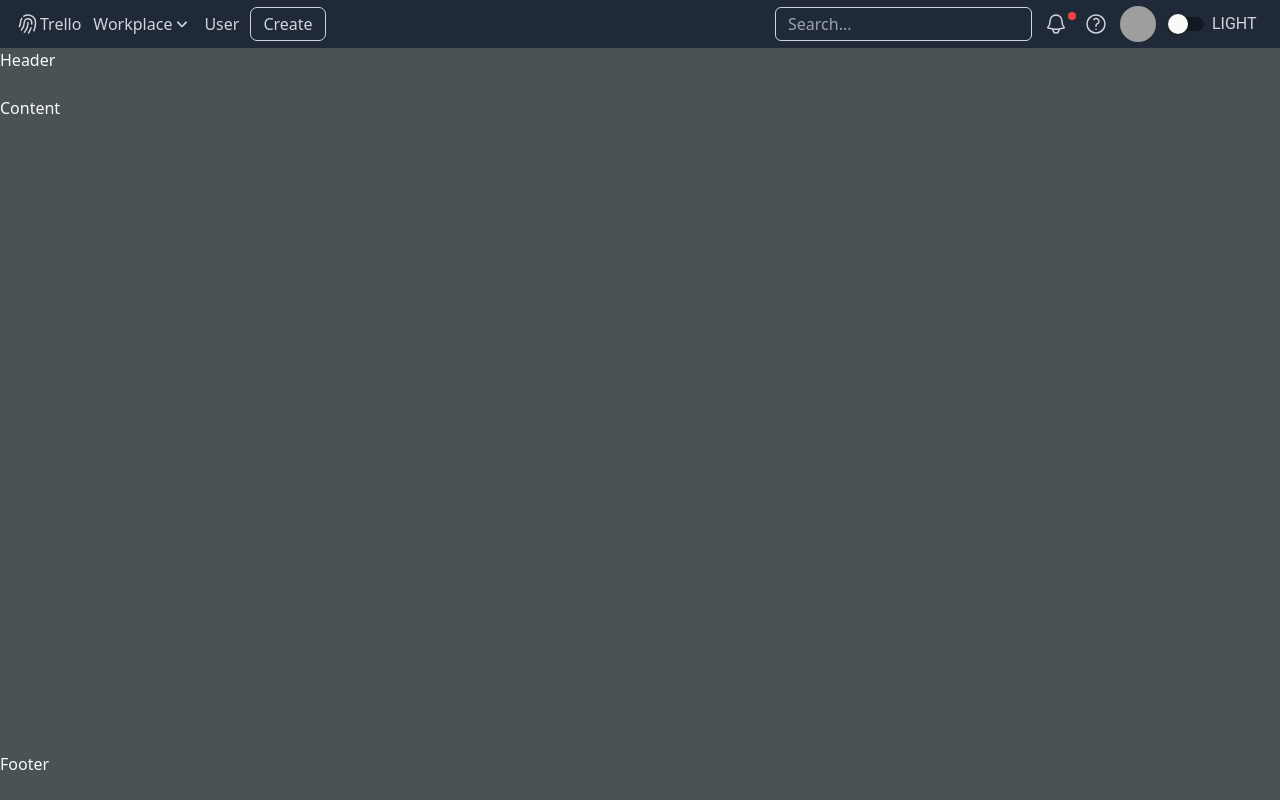
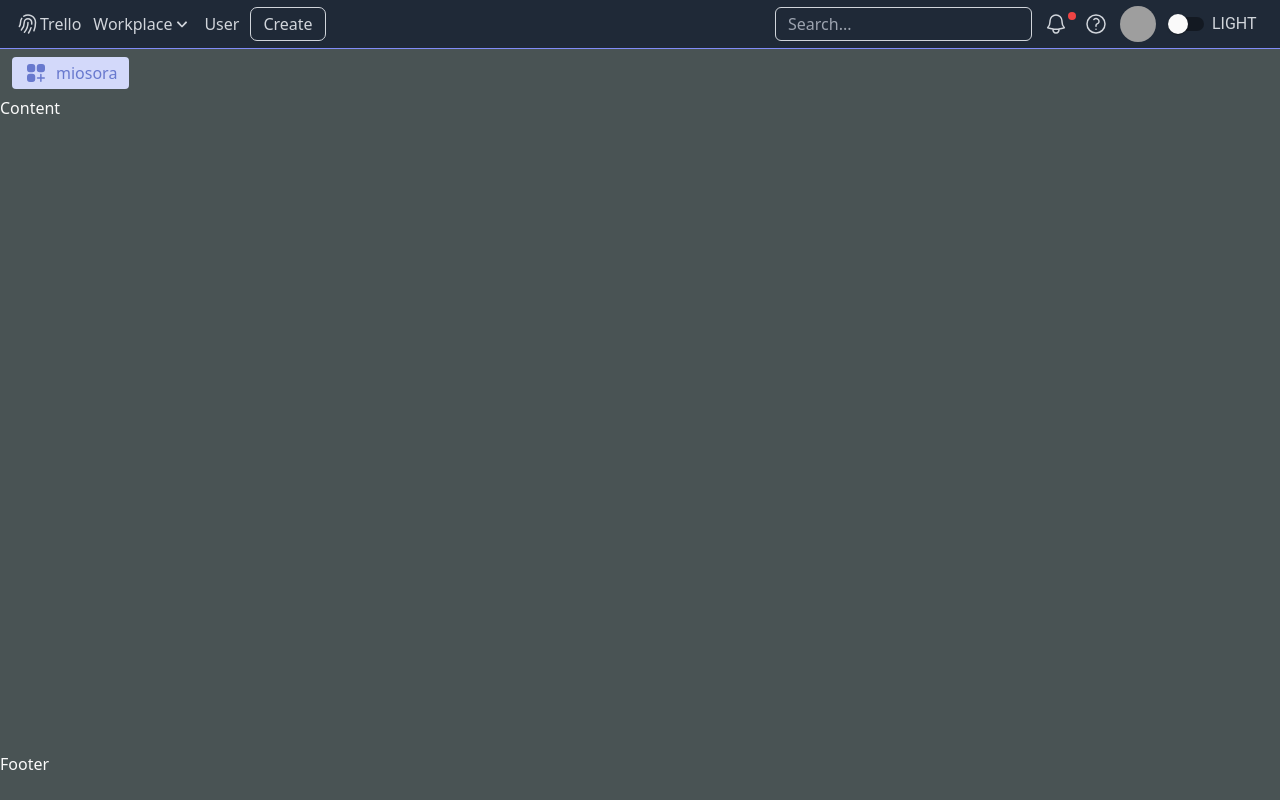
Before and after one commit to vtamin154/trello-app, an Angular app: page /home in a window 1280 px wide. Built offline with nearby package versions, Linux system fonts and the light colour scheme; grey boxes are pictures that could not be loaded.

Commit message:
add effect radiate for button

```diff
--- a/src/app/pages/boards/board-bar/board-bar.component.html
+++ b/src/app/pages/boards/board-bar/board-bar.component.html
@@ -1 +1,17 @@
-<div class="h-header-custom">Header</div>
+<div class="board-bar h-header-custom border-t border-t-indigo-400">
+  <div class="py-2 px-3">
+    <button class="flex px-3 py-1 rounded cursor-pointer">
+      <svg
+        xmlns="http://www.w3.org/2000/svg"
+        viewBox="0 0 24 24"
+        fill="currentColor"
+        class="size-6 mr-2"
+      >
+        <path
+          d="M6 3a3 3 0 0 0-3 3v2.25a3 3 0 0 0 3 3h2.25a3 3 0 0 0 3-3V6a3 3 0 0 0-3-3H6ZM15.75 3a3 3 0 0 0-3 3v2.25a3 3 0 0 0 3 3H18a3 3 0 0 0 3-3V6a3 3 0 0 0-3-3h-2.25ZM6 12.75a3 3 0 0 0-3 3V18a3 3 0 0 0 3 3h2.25a3 3 0 0 0 3-3v-2.25a3 3 0 0 0-3-3H6ZM17.625 13.5a.75.75 0 0 0-1.5 0v2.625H13.5a.75.75 0 0 0 0 1.5h2.625v2.625a.75.75 0 0 0 1.5 0v-2.625h2.625a.75.75 0 0 0 0-1.5h-2.625V13.5Z"
+        />
+      </svg>
+      <span>miosora</span>
+    </button>
+  </div>
+</div>
--- a/src/app/pages/boards/board-bar/board-bar.component.scss
+++ b/src/app/pages/boards/board-bar/board-bar.component.scss
@@ -0,0 +1,44 @@
+.board-bar {
+  button {
+    position: relative;
+    width: fit-content;
+    background-color: #d3d9fa;
+    color: #6879ce;
+    overflow: hidden;
+    &:hover {
+      background-color: #c8d0fa;
+      color: #4e5eb1;
+    }
+
+    &:after {
+      content: "";
+      background: #c8d0fa;
+      display: block;
+      position: absolute;
+      width: 100%;
+      height: 200%;
+      top: -50%;
+      left: 0;
+      transform: scale(2);
+      opacity: 0;
+      border-radius: 50%;
+      transition: all 0.8s;
+      animation: radiate-animation 0.6s linear;
+    }
+
+    &:active:after {
+      padding: 0;
+      margin: 0;
+      opacity: 1;
+      transform: scale(0);
+      transition: 0s;
+    }
+  }
+}
+
+@keyframes radiate-animation {
+  to {
+    transform: scale(4);
+    opacity: 0;
+  }
+}
```
